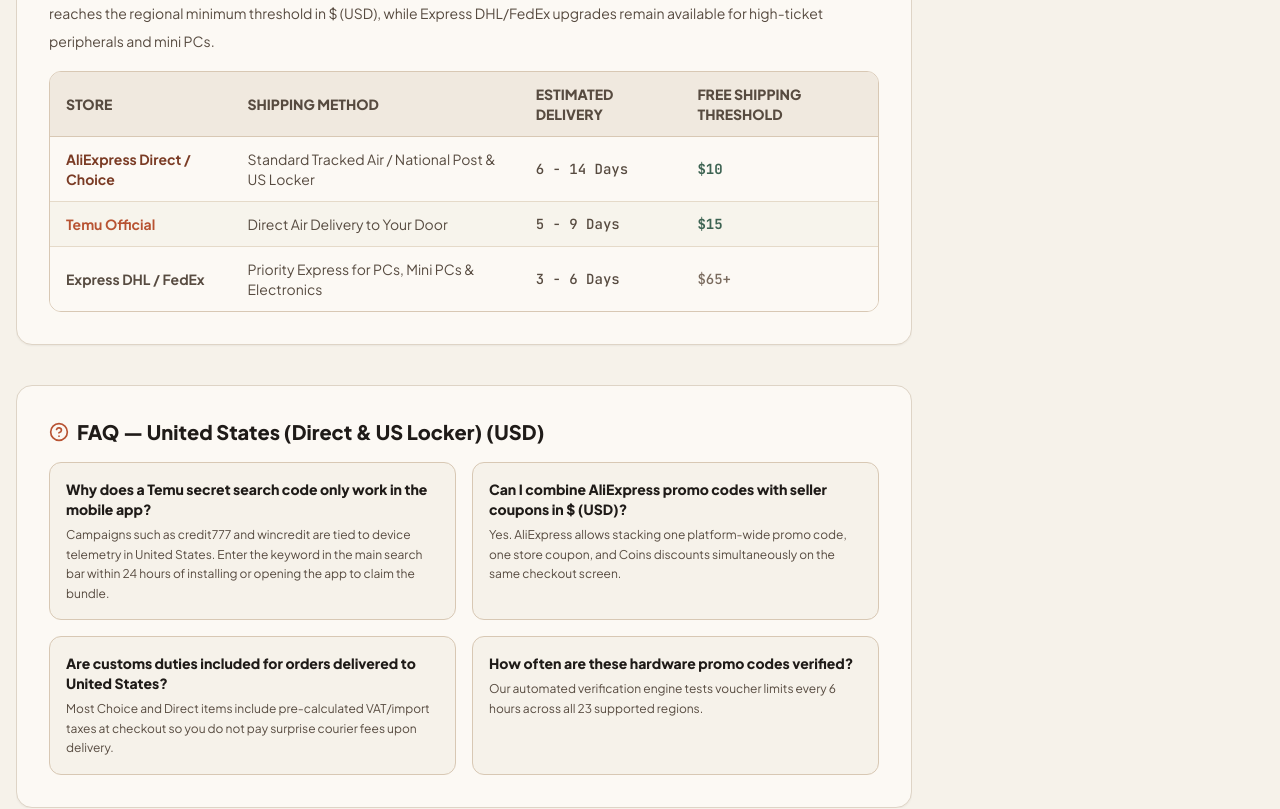
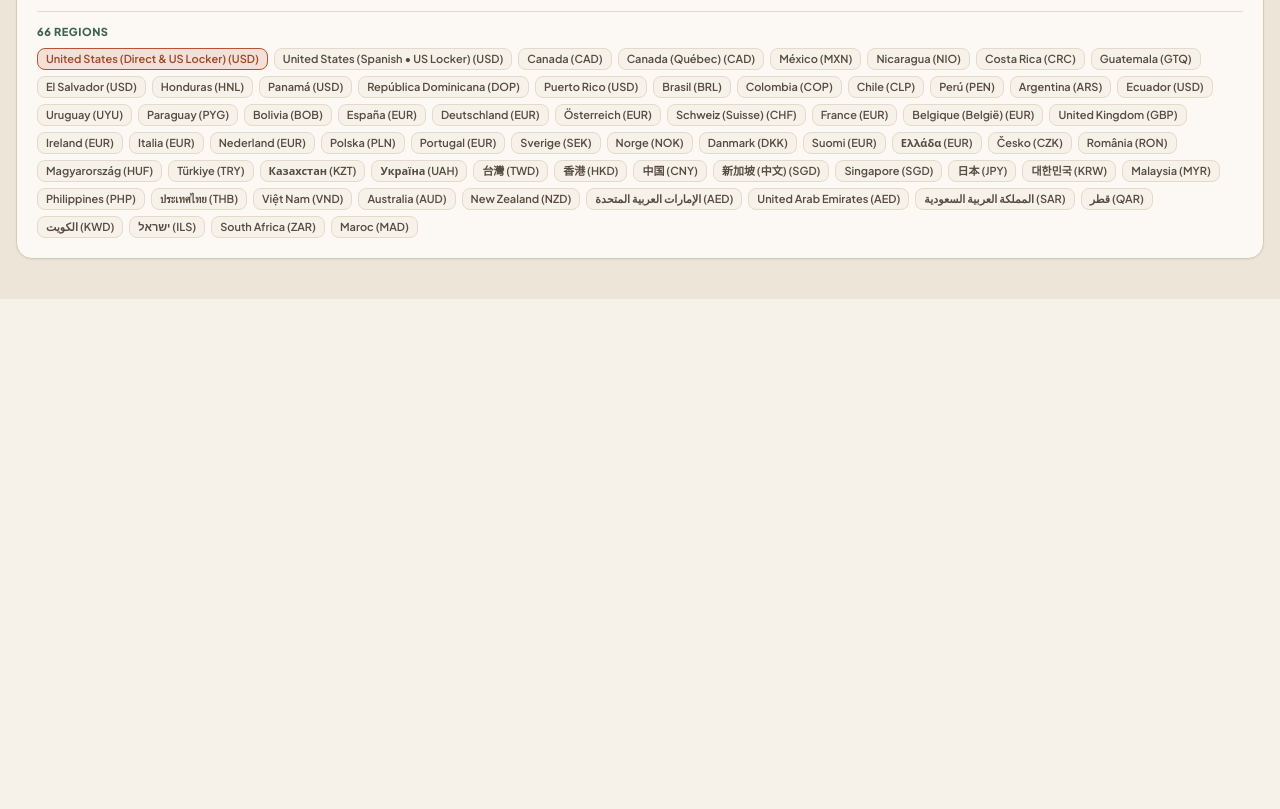
Before and after one commit to MeltyDeays/techcoupons-global, a React (Vite) app: page /en-us in a window 1280 px wide. Shown: the part 1240-2049 px from the top of the page. After the commit the page ends 1539 px from the top, so only its background shows below. Built offline with nearby package versions, Linux system fonts and the light colour scheme; grey boxes are pictures that could not be loaded.

Commit message:
refactor(ui): remover guia y faq del catalogo principal manteniendo accesos directos en footer

```diff
--- a/src/App.jsx
+++ b/src/App.jsx
@@ -277,12 +277,6 @@ export function MarketCatalogPage({ storeFilter = null }) {
           </div>
         )}
       </section>
-
-      {/* Guías SEO de Apilamiento, Envío Directo vs Casillero y Preguntas Frecuentes */}
-      <CouponStackingGuide localeConfig={localeConfig} />
-      <div className="mt-8 sm:mt-10 w-full max-w-full min-w-0 rounded-2xl border border-[#DED4C6] bg-[#FCF9F4] p-4 sm:p-6 md:p-8 shadow-sm">
-        <CountryFAQ localeConfig={localeConfig} />
-      </div>
     </Layout>
   );
 }
```
